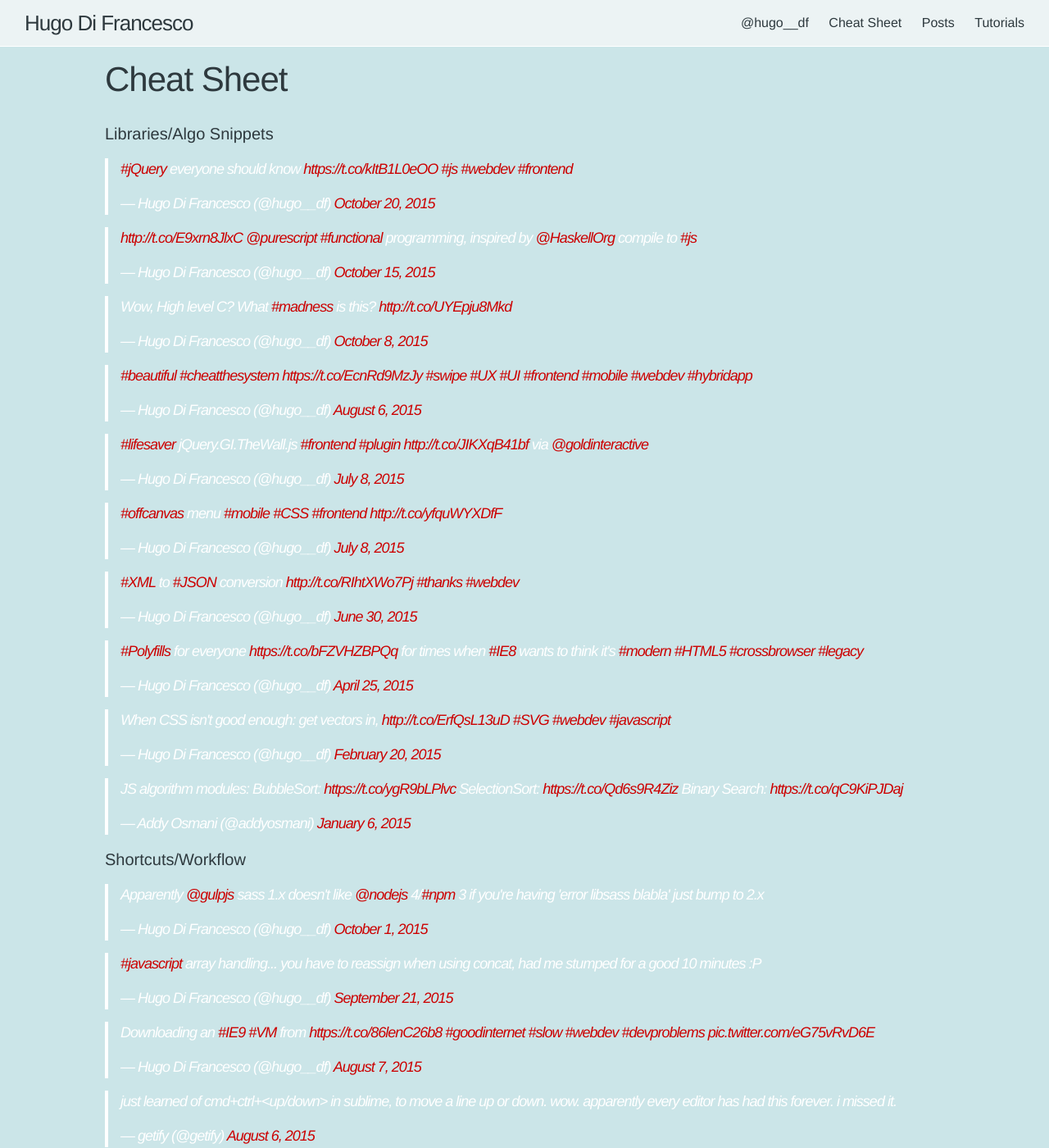
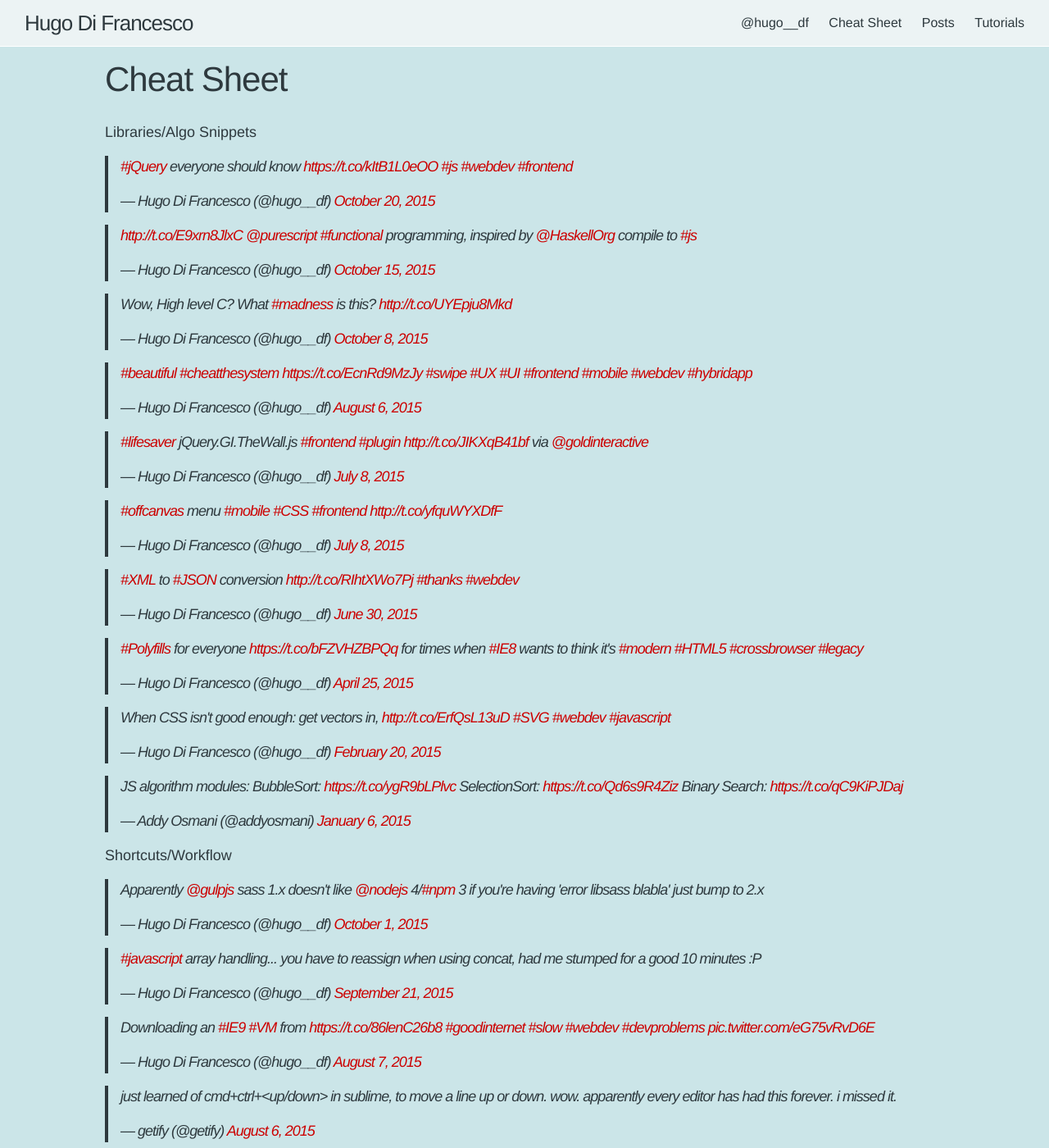
Before and after one commit to HugoDF/HugoDF.github.io, a Jekyll site: the page built from cheatsheet.md, in a window 1280 px wide and 1400 px high. Shown: the whole window at 82% size. Built offline with Jekyll 4.4.1, drawn with Linux system fonts in a browser that asks for light colours; Markdown is read by kramdown in place of the engine named in the settings; comment, search, counter and statistics services are not loaded.

```diff
--- a/_sass/_base.scss
+++ b/_sass/_base.scss
@@ -112,8 +112,7 @@
  * Blockquotes
  */
 blockquote {
-    color: $grey-color;
-    border-left: 4px solid $grey-color-light;
+    border-left: 4px solid;
     padding-left: $spacing-unit / 2;
     font-size: 18px;
     letter-spacing: -1px;
--- a/_sass/_layout.scss
+++ b/_sass/_layout.scss
@@ -266,15 +266,15 @@
     margin-bottom: $spacing-unit;
     min-height: 25rem;
     h2 {
-        font-size: 32px;
+        font-size: 22px;
 
         @include media-query($on-laptop) {
-            font-size: 28px;
+            font-size: 24px;
         }
     }
 
     h3 {
-        font-size: 26px;
+        font-size: 20px;
 
         @include media-query($on-laptop) {
             font-size: 22px;
@@ -282,7 +282,7 @@
     }
 
     h4 {
-        font-size: 20px;
+        font-size: 18px;
 
         @include media-query($on-laptop) {
             font-size: 18px;
```
